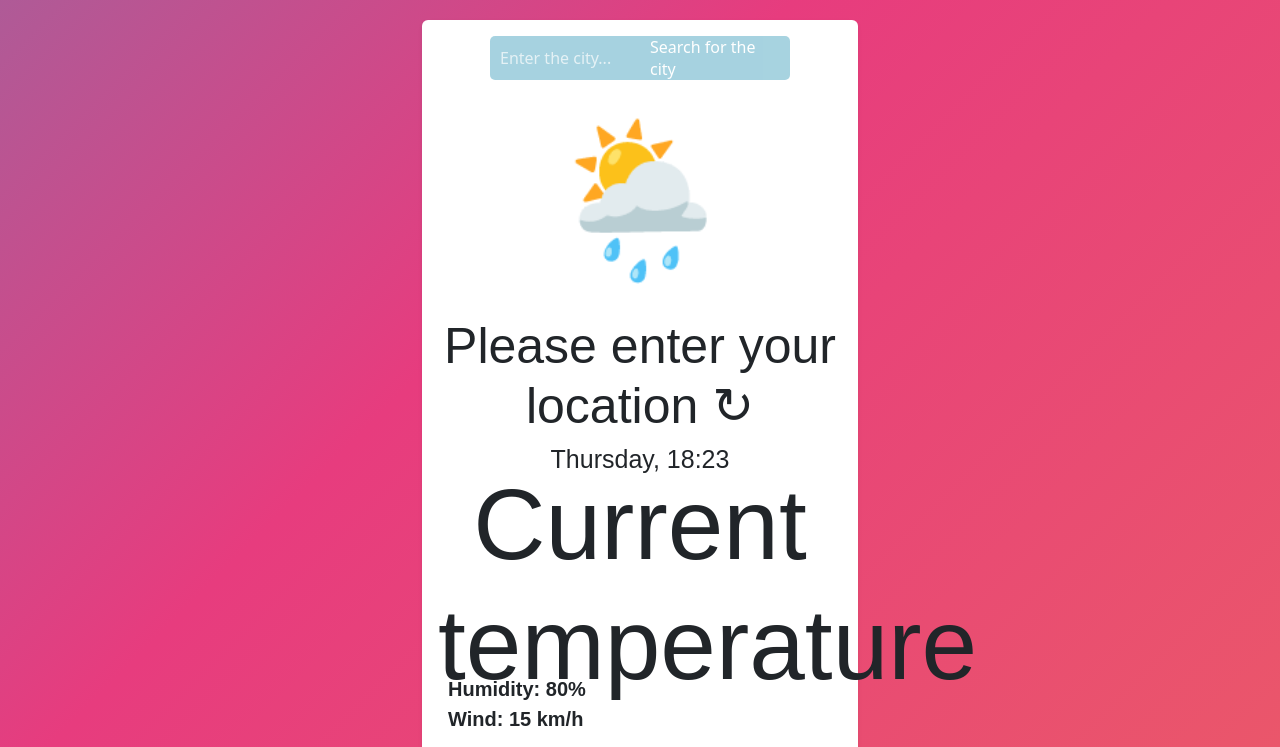
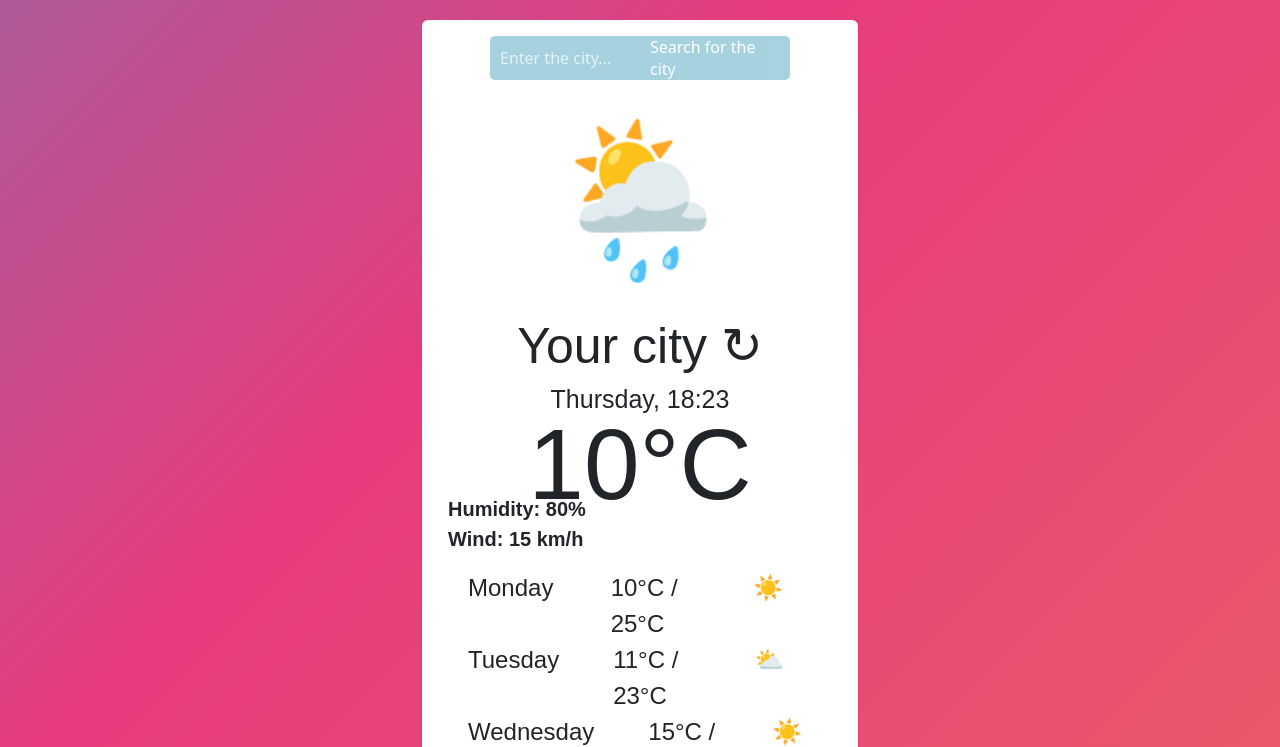
Before and after one commit to a-matchuk/weather-project, a website built with Parcel: page index.html in a window 1280 px wide. Shown: the top 747 px of the page. Built offline with nearby package versions, Linux system fonts and the light colour scheme; a web font is replaced by a local one.

Commit message:
Update index.html

```diff
--- a/index.html
+++ b/index.html
@@ -29,9 +29,9 @@
         <br />
         <h1>🌦</h1>
         <br />
-        <h2>Please enter your location ↻</h2>
+        <h2>Your city ↻</h2>
         <h3>Current day and time</h3>
-        <h4>Current temperature</h4>
+        <h4>10°C</h4>
         <p class="humidity">Humidity: 80%</p>
         <p class="wind">Wind: 15 km/h</p>
         <div class="row">
```
